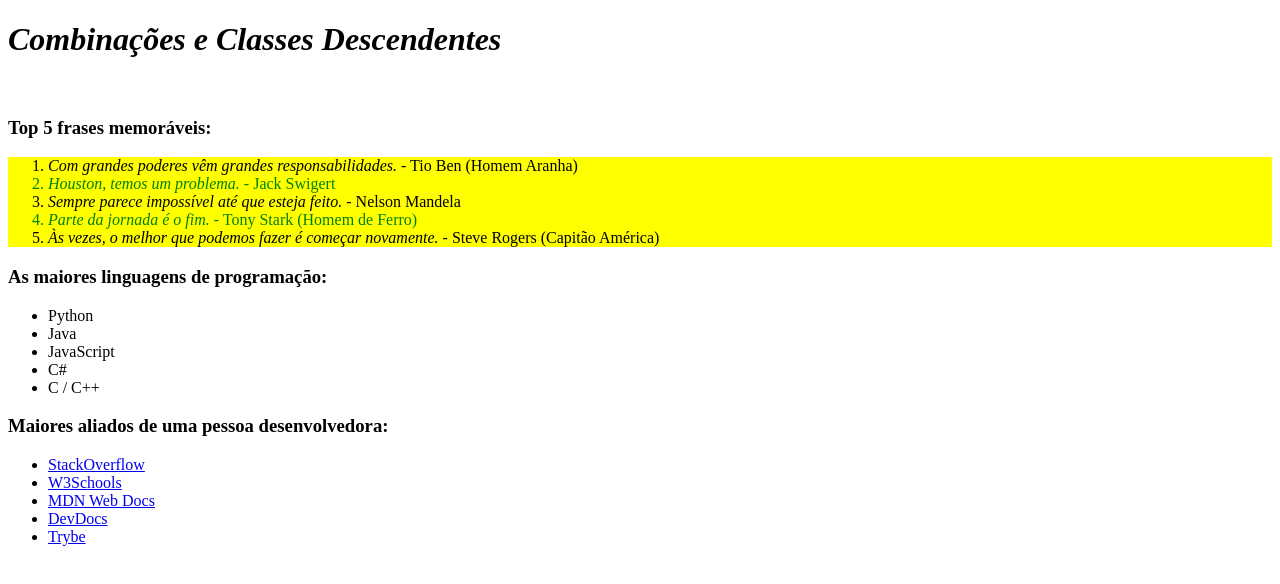
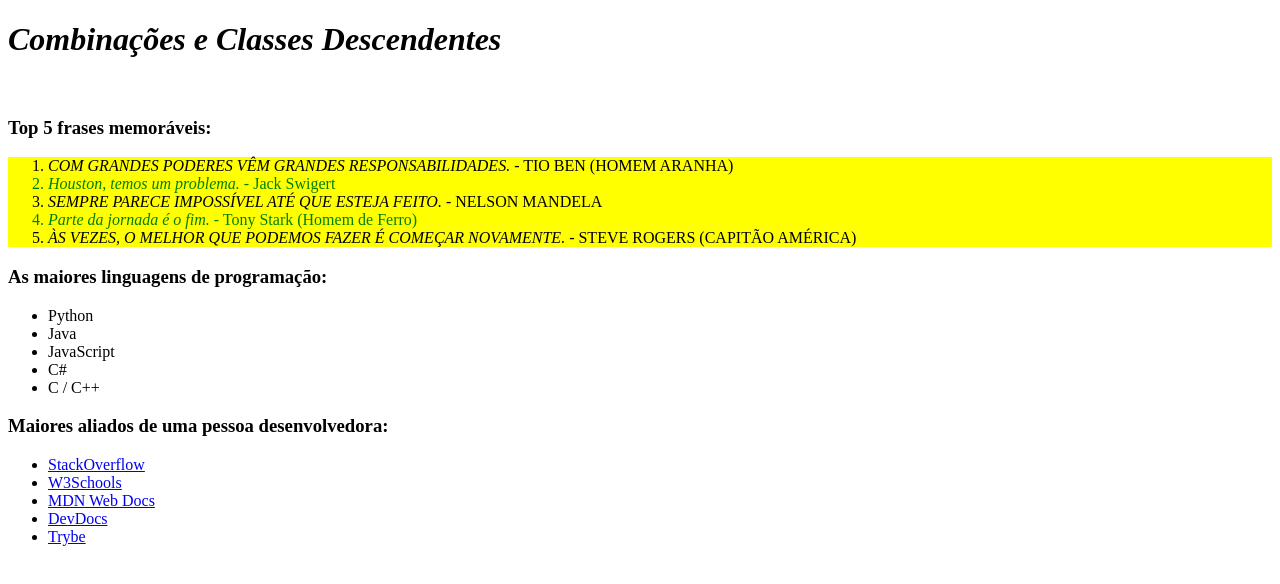
Before and after one commit to alanguilhermeM/trybe-exercicios, a plain HTML site: page Intrudução-à-HTML-e-CSS/Dia03-Seletores-e-Posicionamento/index5.html in a window 1280 px wide. Drawn offline with Linux system fonts and the light colour scheme.

Commit message:
Transformando o texto da lista que são impares em Maiusculo

```diff
--- a/Intrudução-à-HTML-e-CSS/Dia03-Seletores-e-Posicionamento/index5.html
+++ b/Intrudução-à-HTML-e-CSS/Dia03-Seletores-e-Posicionamento/index5.html
@@ -10,11 +10,11 @@
     <br />
     <h3>Top 5 frases memoráveis:</h3>
     <ol class="list_ordenada">
-      <li><em>Com grandes poderes vêm grandes responsabilidades.</em> - Tio Ben (Homem Aranha)</li>
+      <li class="impar"><em>Com grandes poderes vêm grandes responsabilidades.</em> - Tio Ben (Homem Aranha)</li>
       <li class="par"><em>Houston, temos um problema.</em> - Jack Swigert</li>
-      <li><em>Sempre parece impossível até que esteja feito.</em> - Nelson Mandela</li>
+      <li class="impar"><em>Sempre parece impossível até que esteja feito.</em> - Nelson Mandela</li>
       <li class="par"><em>Parte da jornada é o fim.</em> - Tony Stark (Homem de Ferro)</li>
-      <li><em>Às vezes, o melhor que podemos fazer é começar novamente.</em> - Steve Rogers (Capitão América)</li>
+      <li class="impar"><em>Às vezes, o melhor que podemos fazer é começar novamente.</em> - Steve Rogers (Capitão América)</li>
     </ol>
     <h3>As maiores linguagens de programação:</h3>
     <ul>
--- a/Intrudução-à-HTML-e-CSS/Dia03-Seletores-e-Posicionamento/style5.css
+++ b/Intrudução-à-HTML-e-CSS/Dia03-Seletores-e-Posicionamento/style5.css
@@ -4,3 +4,6 @@ ol {
 ol li.par {
     color: green;
 }
+ol li.impar {
+    text-transform: uppercase;
+}
```
